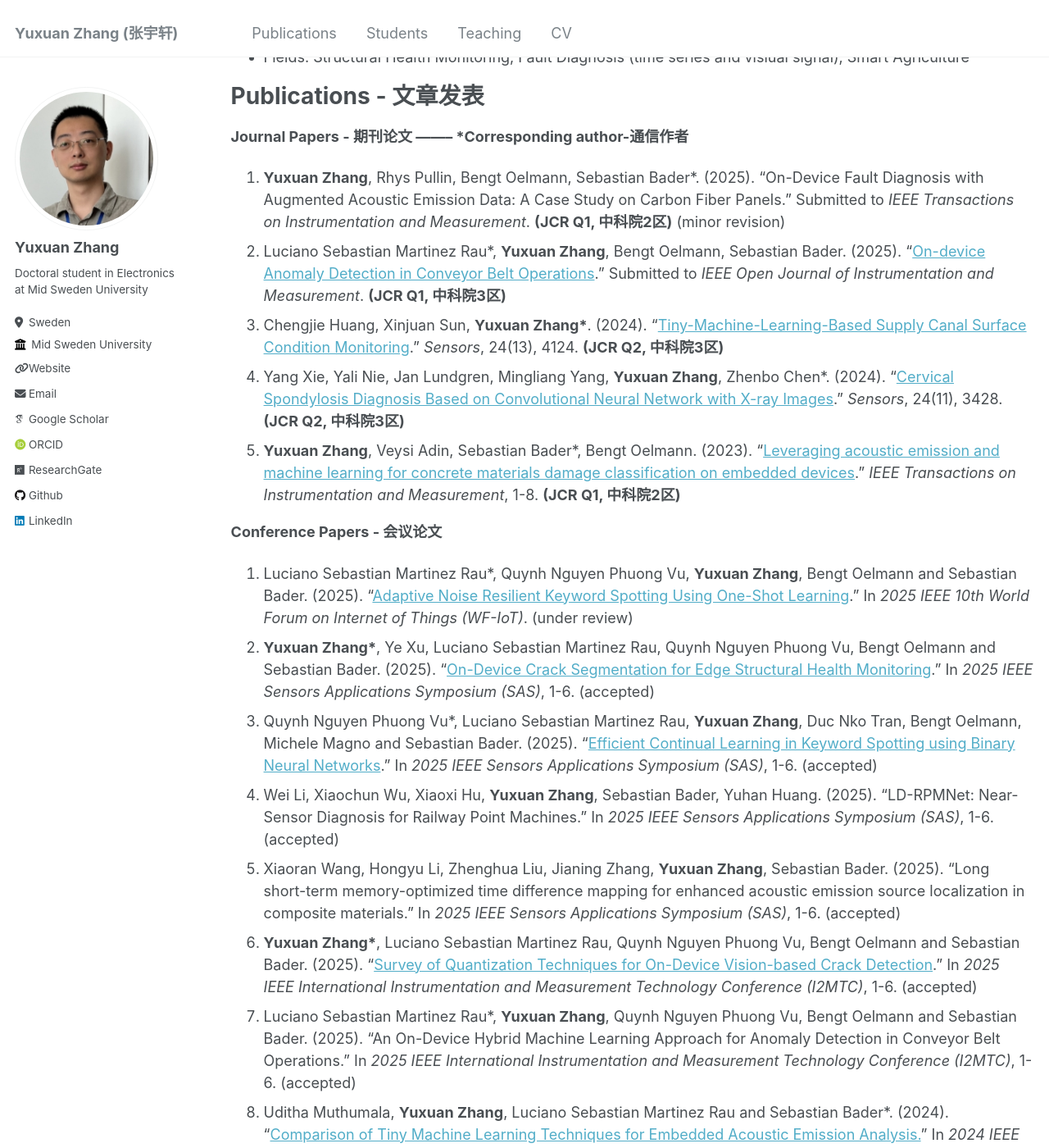
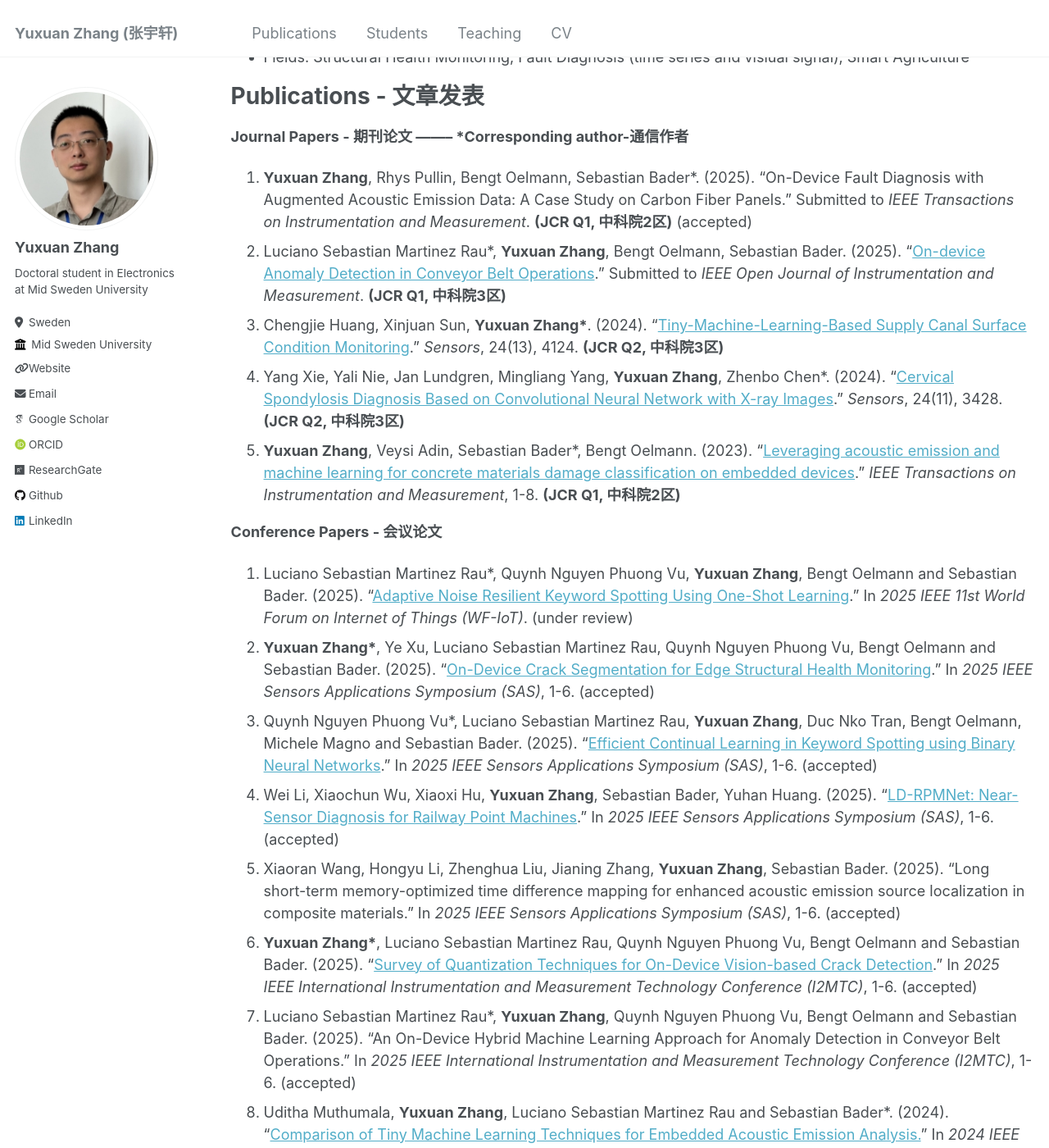
Before and after one commit to YuxuanZhang-96/YuxuanZhang-96.github.io, a Jekyll site: the page built from _pages/cv.md, in a window 1280 px wide and 1400 px high, scrolled down 664 px. Shown: the whole window at 82% size. Built offline with Jekyll 4.4.1, drawn with Linux system fonts in a browser that asks for light colours; some web fonts are replaced; some of the changed text lies outside the part shown.

Commit message:
Update cv.md

```diff
--- a/_pages/cv.md
+++ b/_pages/cv.md
@@ -34,17 +34,17 @@ Skills - 技能
 Publications - 文章发表
 ======
 __Journal Papers - 期刊论文        --------        *Corresponding author-通信作者__
-1. __Yuxuan Zhang__, Rhys Pullin, Bengt Oelmann, Sebastian Bader*. (2025). "On-Device Fault Diagnosis with Augmented Acoustic Emission Data: A Case Study on Carbon Fiber Panels." Submitted to _IEEE Transactions on Instrumentation and Measurement_. __(JCR Q1, 中科院2区)__ (minor revision)
+1. __Yuxuan Zhang__, Rhys Pullin, Bengt Oelmann, Sebastian Bader*. (2025). "On-Device Fault Diagnosis with Augmented Acoustic Emission Data: A Case Study on Carbon Fiber Panels." Submitted to _IEEE Transactions on Instrumentation and Measurement_. __(JCR Q1, 中科院2区)__ (accepted)
 2. Luciano Sebastian Martinez Rau*, __Yuxuan Zhang__, Bengt Oelmann, Sebastian Bader. (2025). "[On-device Anomaly Detection in Conveyor Belt Operations](https://arxiv.org/abs/2411.10729)." Submitted to _IEEE Open Journal of Instrumentation and Measurement_. __(JCR Q1, 中科院3区)__
 3. Chengjie Huang, Xinjuan Sun, __Yuxuan Zhang*__. (2024). "[Tiny-Machine-Learning-Based Supply Canal Surface Condition Monitoring](https://www.mdpi.com/1424-8220/24/13/4124)." _Sensors_, 24(13), 4124. __(JCR Q2, 中科院3区)__
 4. Yang Xie, Yali Nie, Jan Lundgren, Mingliang Yang, __Yuxuan Zhang__, Zhenbo Chen*. (2024). "[Cervical Spondylosis Diagnosis Based on Convolutional Neural Network with X-ray Images](https://www.mdpi.com/1424-8220/24/11/3428)." _Sensors_, 24(11), 3428. __(JCR Q2, 中科院3区)__
 5. __Yuxuan Zhang__, Veysi Adin, Sebastian Bader*, Bengt Oelmann. (2023). "[Leveraging acoustic emission and machine learning for concrete materials damage classification on embedded devices](https://ieeexplore.ieee.org/document/10227301)." _IEEE Transactions on Instrumentation and Measurement_, 1-8. __(JCR Q1, 中科院2区)__
 
 __Conference Papers - 会议论文__
-1. Luciano Sebastian Martinez Rau*, Quynh Nguyen Phuong Vu, __Yuxuan Zhang__, Bengt Oelmann and Sebastian Bader. (2025). "[Adaptive Noise Resilient Keyword Spotting Using One-Shot Learning](https://arxiv.org/abs/2505.09304)." In _2025 IEEE 10th World Forum on Internet of Things (WF-IoT)_. (under review)
+1. Luciano Sebastian Martinez Rau*, Quynh Nguyen Phuong Vu, __Yuxuan Zhang__, Bengt Oelmann and Sebastian Bader. (2025). "[Adaptive Noise Resilient Keyword Spotting Using One-Shot Learning](https://arxiv.org/abs/2505.09304)." In _2025 IEEE 11st World Forum on Internet of Things (WF-IoT)_. (under review)
 2. __Yuxuan Zhang*__, Ye Xu, Luciano Sebastian Martinez Rau, Quynh Nguyen Phuong Vu, Bengt Oelmann and Sebastian Bader. (2025). "[On-Device Crack Segmentation for Edge Structural Health Monitoring](https://arxiv.org/abs/2505.07915)." In _2025 IEEE Sensors Applications Symposium (SAS)_, 1-6. (accepted)
 3. Quynh Nguyen Phuong Vu*, Luciano Sebastian Martinez Rau, __Yuxuan Zhang__, Duc Nko Tran, Bengt Oelmann, Michele Magno and Sebastian Bader. (2025). "[Efficient Continual Learning in Keyword Spotting using Binary Neural Networks](https://arxiv.org/abs/2505.02469)." In _2025 IEEE Sensors Applications Symposium (SAS)_, 1-6. (accepted)
-4. Wei Li, Xiaochun Wu, Xiaoxi Hu, __Yuxuan Zhang__, Sebastian Bader, Yuhan Huang. (2025). "LD-RPMNet: Near-Sensor Diagnosis for Railway Point Machines." In _2025 IEEE Sensors Applications Symposium (SAS)_, 1-6. (accepted)
+4. Wei Li, Xiaochun Wu, Xiaoxi Hu, __Yuxuan Zhang__, Sebastian Bader, Yuhan Huang. (2025). "[LD-RPMNet: Near-Sensor Diagnosis for Railway Point Machines](https://www.arxiv.org/abs/2506.06346)." In _2025 IEEE Sensors Applications Symposium (SAS)_, 1-6. (accepted)
 5. Xiaoran Wang, Hongyu Li, Zhenghua Liu, Jianing Zhang, __Yuxuan Zhang__, Sebastian Bader. (2025). "Long short-term memory-optimized time difference mapping for enhanced acoustic emission source localization in composite materials." In _2025 IEEE Sensors Applications Symposium (SAS)_, 1-6. (accepted)
 6. __Yuxuan Zhang*__, Luciano Sebastian Martinez Rau, Quynh Nguyen Phuong Vu, Bengt Oelmann and Sebastian Bader. (2025). "[Survey of Quantization Techniques for On-Device Vision-based Crack Detection](https://arxiv.org/abs/2502.02269)." In _2025 IEEE International Instrumentation and Measurement Technology Conference (I2MTC)_, 1-6. (accepted)
 7. Luciano Sebastian Martinez Rau*, __Yuxuan Zhang__, Quynh Nguyen Phuong Vu, Bengt Oelmann and Sebastian Bader. (2025). "An On-Device Hybrid Machine Learning Approach for Anomaly Detection in Conveyor Belt Operations." In _2025 IEEE International Instrumentation and Measurement Technology Conference (I2MTC)_, 1-6. (accepted)
```
Also changed, not shown: other parts of _pages/cv.md (+2 -2 lines).
